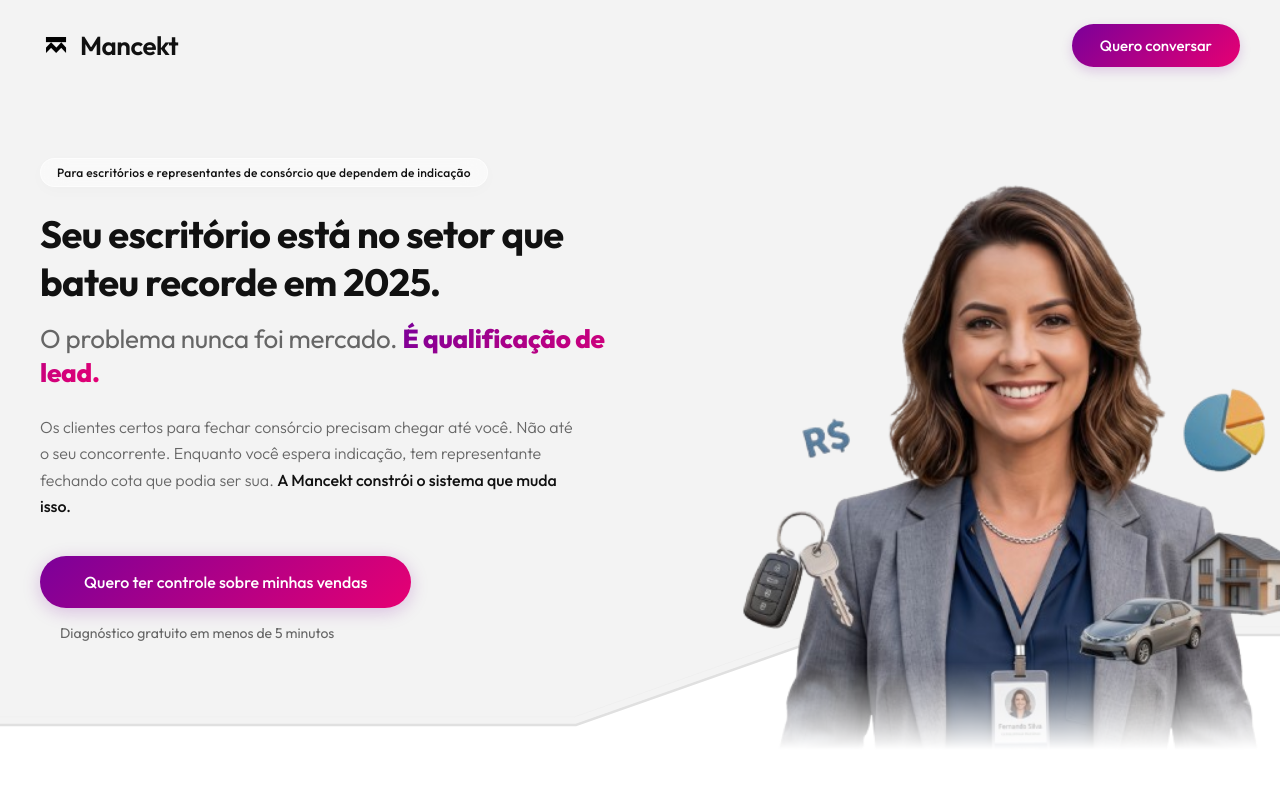
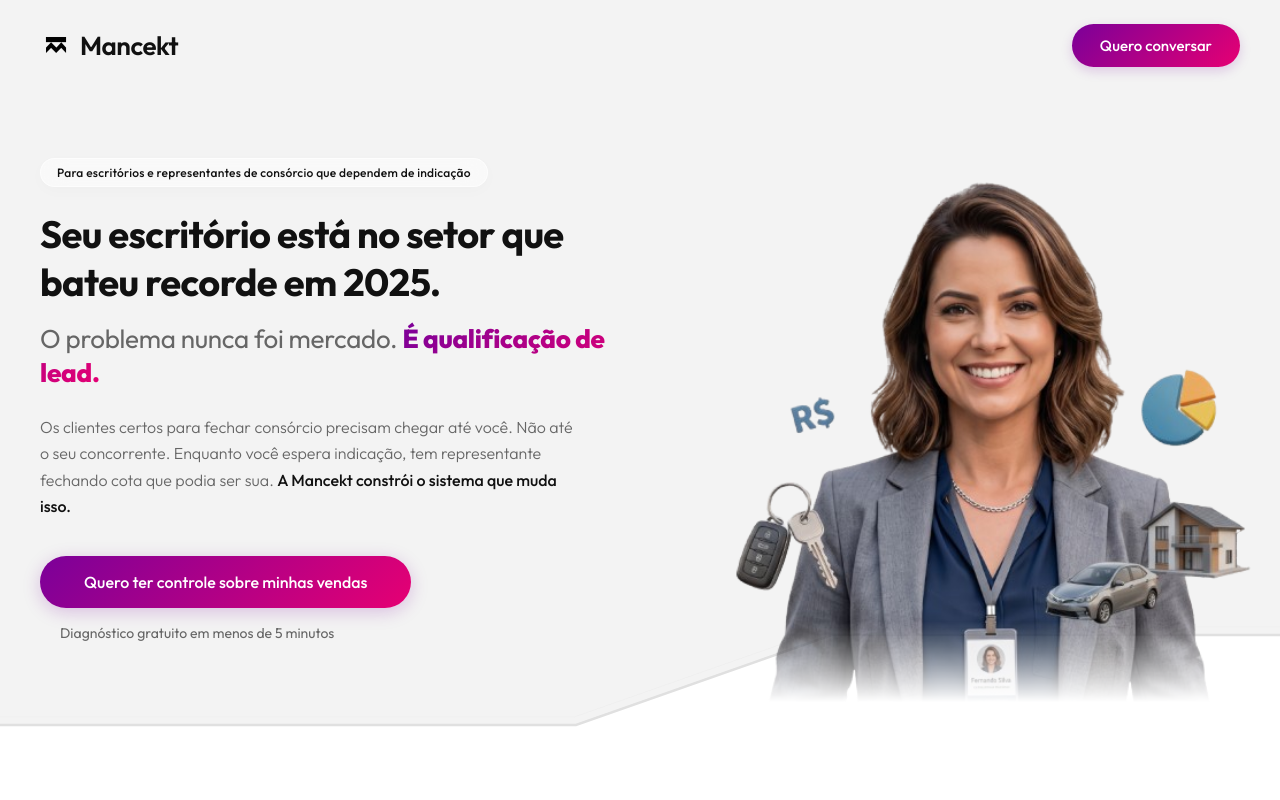
Before and after one commit to dennerbiersack1010/mancekt-consorcio-lp, a Next.js app: page / in a window 1280 px wide. Shown: the top 800 px of the page. Built offline with nearby package versions, Linux system fonts and the light colour scheme; a web font is replaced by a local one.

Commit message:
Sobe e reduz levemente o tamanho da imagem da hero

```diff
--- a/app/globals.css
+++ b/app/globals.css
@@ -269,10 +269,10 @@ img {
 
 .hero-aesthetic-img {
   position: absolute !important;
-  bottom: -40px;
+  bottom: 10px;
   right: -20px;
-  width: 125% !important;
-  height: 125% !important;
+  width: 115% !important;
+  height: 115% !important;
   object-fit: contain !important;
   object-position: bottom center;
   max-width: none;
```
